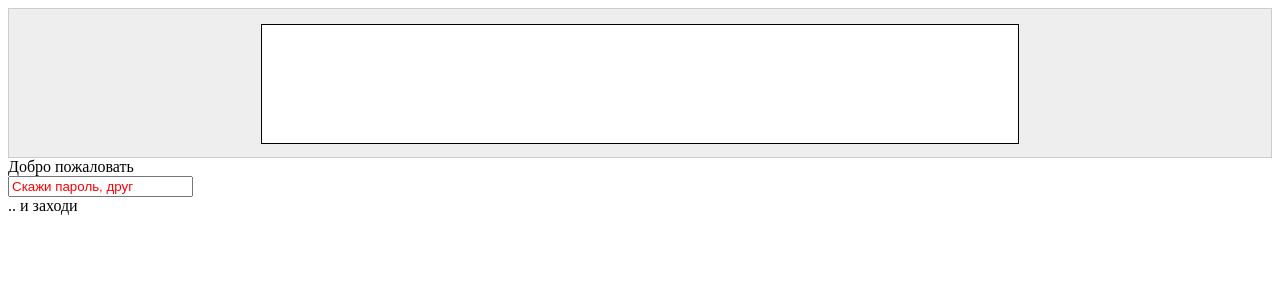
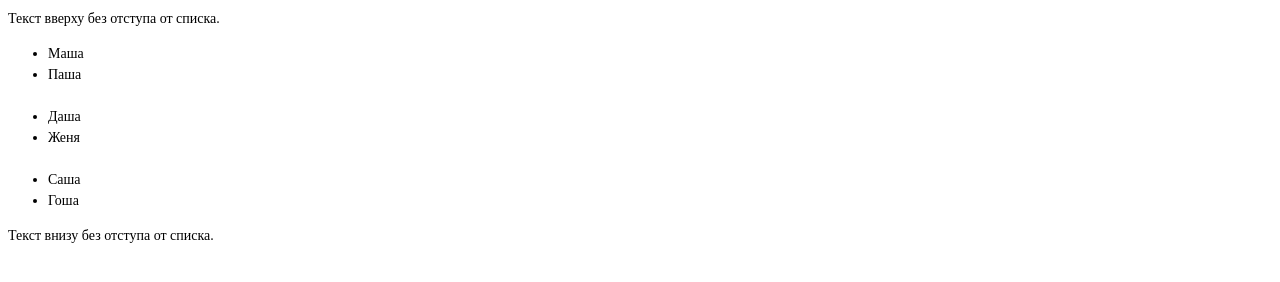
Before and after one commit to denzy15/learn-js-tasks, a plain HTML site: page index.html in a window 1280 px wide. Drawn offline with Linux system fonts and the light colour scheme.

Commit message:
Part 3 chapter 8.15

```diff
--- a/index.html
+++ b/index.html
@@ -5,19 +5,34 @@
     <link rel="stylesheet" href="./style.css" />
   </head>
   <body>
-    <div class="block">
-      <div class="spacer"></div>
-    </div>
+    <!-- Task 1 -->
+    <!--<input type="checkbox" />
+    <input type="checkbox" checked />
+    <input type="text" id="message" />
+
+    <h3 id="widget-title">Сообщения:</h3>
+    <ul id="messages">
+      <li id="message-1">Сообщение 1</li>
+      <li id="message-2">Сообщение 2</li>
+      <li id="message-3" data-action="delete">Сообщение 3</li>
+      <li id="message-4" data-action="edit do-not-delete">Сообщение 4</li>
+      <li id="message-5" data-action="edit delete">Сообщение 5</li>
+      <li><a href="#">...</a></li>
+    </ul>
+    <a href="http://site.com/list.zip">Ссылка на архив</a>
+    <a href="http://site.com/list.pdf">..И на PDF</a>-->
 
     <!-- Task 2 -->
-
-    <div>Добро пожаловать</div>
-
-    <!-- Вместо div просто вставил placeholder в input -->
-    <input type="password" id="input" placeholder="Скажи пароль, друг" />
-
-    <div>.. и заходи</div>
-
+    Текст вверху без отступа от списка.
+    <ul>
+      <li>Маша</li>
+      <li>Паша</li>
+      <li>Даша</li>
+      <li>Женя</li>
+      <li>Саша</li>
+      <li>Гоша</li>
+    </ul>
+    Текст внизу без отступа от списка.
     <script src="./script.js"></script>
   </body>
 </html>
--- a/style.css
+++ b/style.css
@@ -1,20 +1,64 @@
-.block {
-	height: 150px;
-	border: 1px solid #CCC;
-	background: #eee;
-	box-sizing: border-box;
+/* Task 1 */
+
+input[type="checkbox"]:not(:checked) {
+  /* Выбрать input типа checkbox (не отмеченный) */
 }
 
-.spacer {
-	margin-left: 20%;
-	margin-right: 20%;
-	margin-top: 15px;
-	margin-bottom: 15px;
-	height: 80%;
-	border: 1px solid black;
-	background: #FFF;
+input[type="checkbox"]:checked {
+  /* Выбрать input типа checkbox. */
 }
 
-input::placeholder{
-	color: red;
+#message + #messages li {
+  /*Найти все элементы с id=message или message-*.*/
 }
+
+#messages li:not(:last-child) {
+  /*Найти все элементы с id=message-*.*/
+}
+
+a[href$=".zip"] {
+  /* Найти все ссылки с расширением href="...zip" . */
+}
+
+[data-action~="delete"] {
+  /*Найти все элементы с атрибутом data-action, содержащим delete в списке (через пробел).*/
+}
+
+[data-action]:not([data-action~="delete"]) {
+  /* Найти все элементы, у которых ЕСТЬ атрибут data-action, но он НЕ содержит delete в списке (через пробел). */
+}
+
+#messages li:nth-child(2n) {
+  /* Выбрать все чётные элементы списка #messages. */
+}
+
+#widget-title + * {
+  /*Выбрать один элемент сразу за заголовком h3#widget-title на том же уровне вложенности.*/
+}
+
+#widget-title ~ a {
+  /*Выбрать все ссылки, следующие за заголовком h3#widget-title на том же уровне вложенности.*/
+}
+
+#messages li:last-child a {
+  /*Выбрать ссылку внутри последнего элемента списка #messages.*/
+}
+
+
+/* Task 2 */
+
+body {
+	font: 14px/1.5 serif;
+}
+
+/*
+ul li:not(:last-child){
+	margin-bottom: 1.5em;
+}*/
+
+
+/* Task 3 */
+
+ul li:nth-child(2n):not(:last-child){
+	margin-bottom: 1.5em;
+}
```
